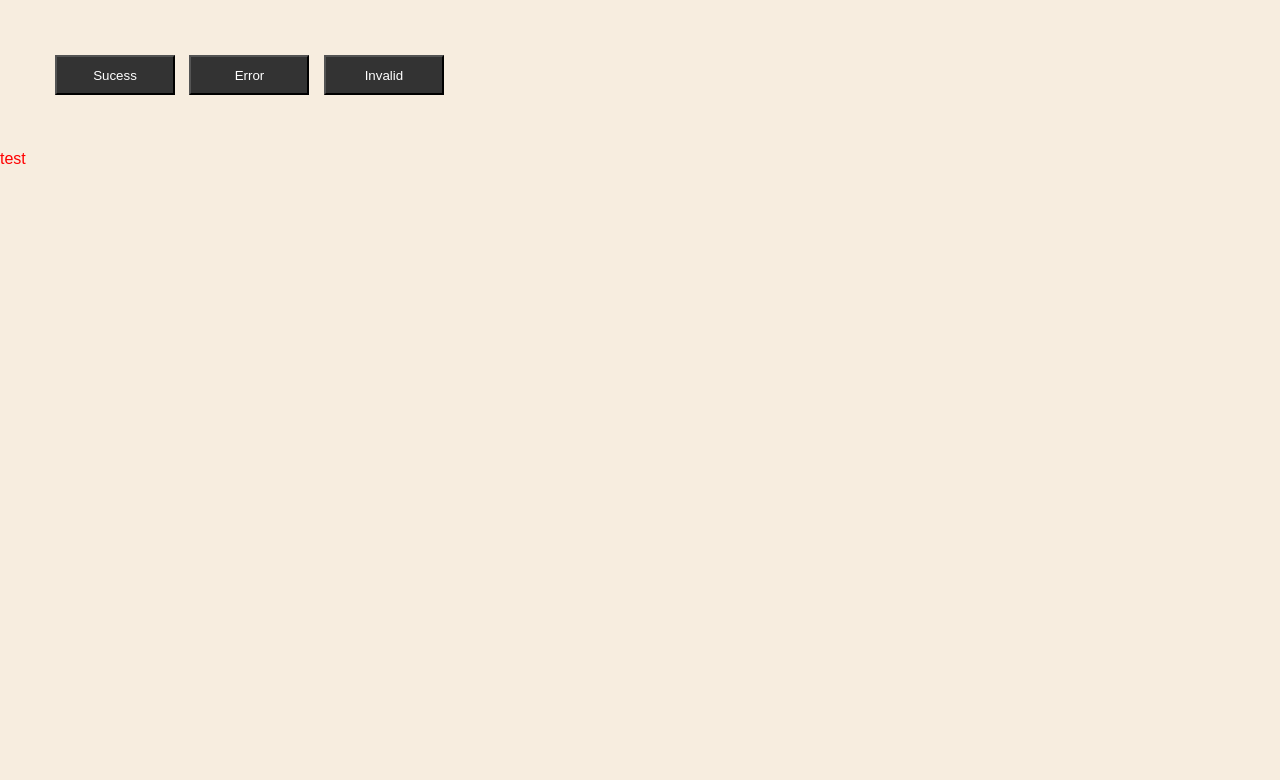
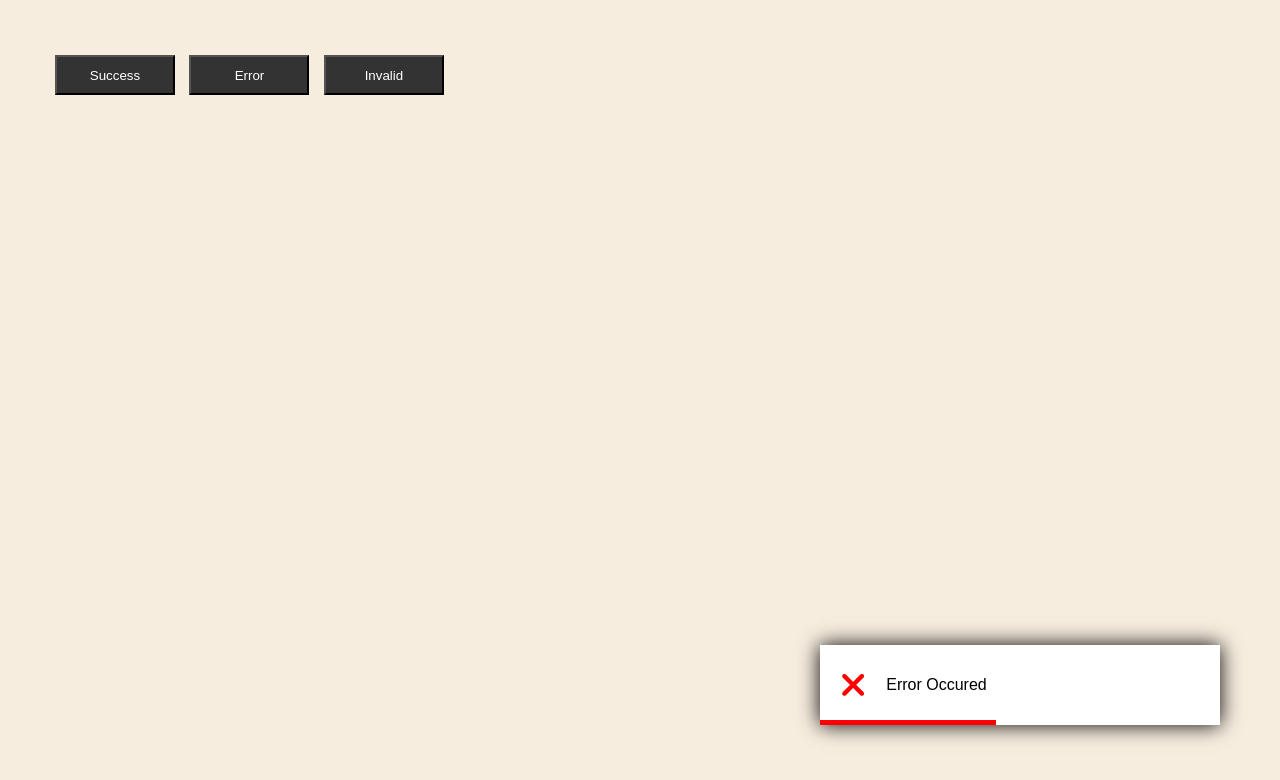
Before and after one commit to Malachi304/WebDevProjects, a plain HTML site: page NotificationBars/index.html in a window 1280 px wide. Both pictures are taken after a click on the button "Error". Drawn offline with Linux system fonts and the light colour scheme.

Commit message:
Notification Bar Progress

```diff
--- a/NotificationBars/index.html
+++ b/NotificationBars/index.html
@@ -4,20 +4,20 @@
     <meta charset="UTF-8">
     <meta name="viewport" content="width=device-width, initial-scale=1.0">
     <link rel="stylesheet" href="styles.css">
-    <title>Document</title>
+    <script src="https://kit.fontawesome.com/dfe5780025.js" crossorigin="anonymous"></script>
+    <title>Notification bar</title>
 </head>
 <body>
     <div class="Buttons">
 
-        <button>Sucess</button>
-        <button>Error</button>
-        <button>Invalid</button>
+        <button onclick="showToast(SuccessMesg)">Success</button>
+        <button onclick="showToast(ErrorMesg)">Error</button>
+        <button onclick="showToast(InvalidMesg)">Invalid</button>
     </div>
 
-    <div class="ToastBox">
+    <div id="ToastBox"></div>
 
-        <p>test</p>
-    </div>
+    <script src="script.js"></script>
+
 </body>
-<script src="script.js"></script>
 </html>
--- a/NotificationBars/script.js
+++ b/NotificationBars/script.js
@@ -0,0 +1,23 @@
+let toastBox = document.getElementById("ToastBox");
+
+let SuccessMesg = "<i class='fa-solid fa-check'></i> Successfully Submited";
+let ErrorMesg = "<i class='fa-solid fa-xmark'></i> Error Occured";
+let InvalidMesg = "<i class='fa-solid fa-exclamation'></i> Invalid Input";
+
+function showToast(mesg){
+    let toast = document.createElement('div');
+    toast.classList.add("Toast");
+    toast.innerHTML= mesg;
+    toastBox.appendChild(toast);
+
+    if(mesg.includes('Error')){
+        toast.classList.add("Error");
+    }
+    if(mesg.includes('Invalid')){
+        toast.classList.add("Invalid");
+    }
+
+    setTimeout(()=>{
+        toast.remove();
+    }, 6000);
+}
--- a/NotificationBars/styles.css
+++ b/NotificationBars/styles.css
@@ -16,9 +16,62 @@ body{
     width: 120px;
     height: 40px;
     margin: 5px;
+    cursor: pointer;
 }
-.ToastBox{
+#ToastBox{
+    display: flex;
+    flex-direction: column;
+    align-items: end;
+    overflow: hidden;
+    padding: 30px;
+
+    position: absolute;
+    bottom: 30px;
+    right: 30px;
+
+}
+.Toast{
+    width: 400px;
+    height: 80px;
+    background-color: #fff ;
+    font-weight: 500;
+    margin: 15px 0px;
+    box-shadow: 0 0 20px;
+    display: flex;
+    align-items: center;
+
+    position: relative
+}
+
+.Toast i{
+    margin: 0 20px;
+    font-size: 35px;
+    color: green;
+}
+.Toast.Error i{
     color: red;
-    height: 10px;
-    width: 10px;
 }
+.Toast.Invalid i{
+    color: orange;
+}
+.Toast::after{
+    content: '';
+    position: absolute;
+    left: 0;
+    bottom: 0;
+    height: 5px;
+    background: green;
+    animation: anim 5s linear forwards;
+    width: 100%;
+}
+.Toast.Error::after{
+    background-color: red;
+}
+.Toast.Invalid::after{
+    background: orange;
+}
+@keyframes anim{
+    100%{
+        width: 0;
+    }
+}
```
